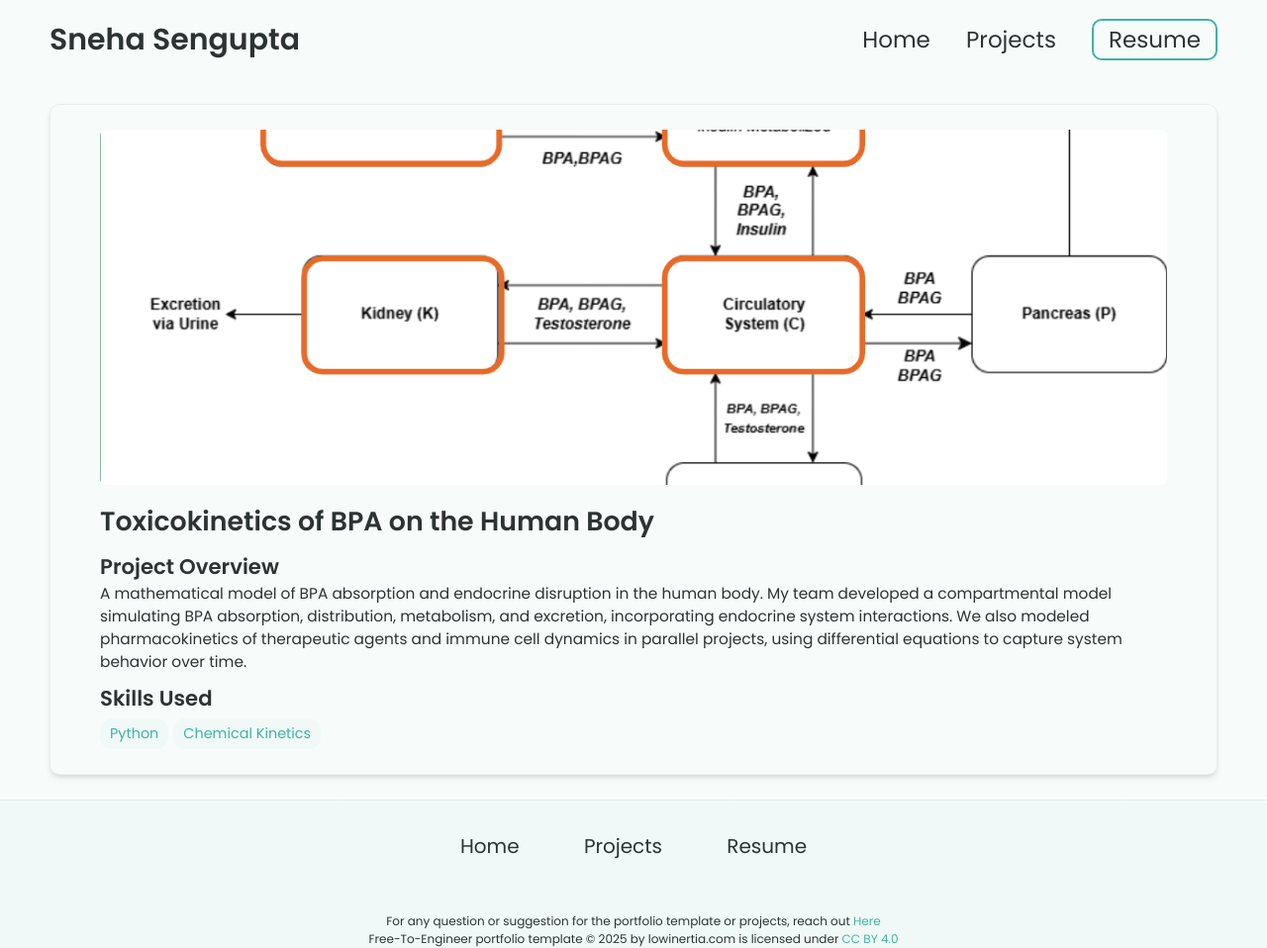
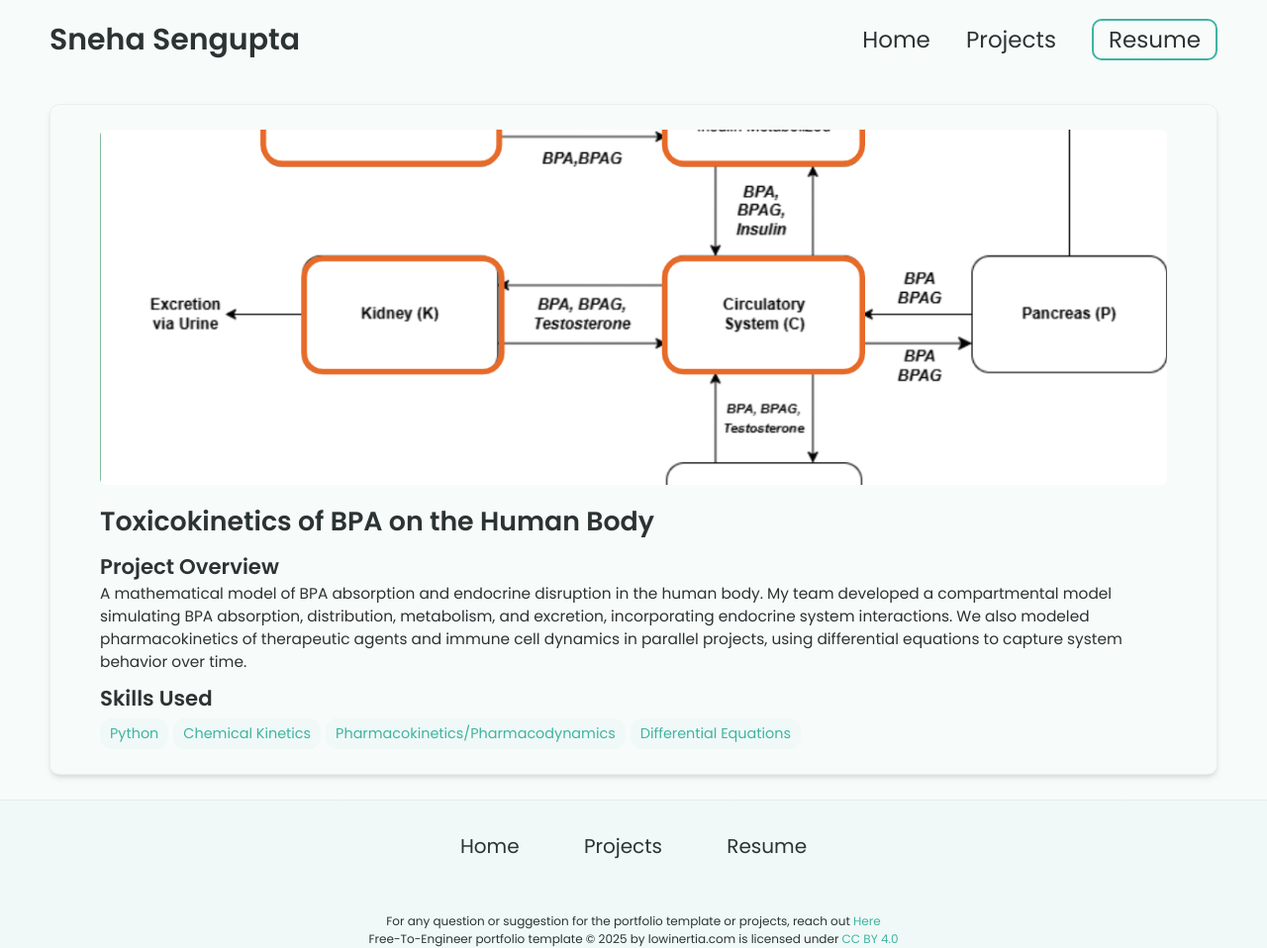
Before and after one commit to snehaus22/snehaus22.github.io, a Jekyll site: the page built from _projects/BPA/index.md, in a window 1280 px wide. Shown: the whole page at 99% size. Built offline with Jekyll 4.4.1, drawn with Linux system fonts in a browser that asks for light colours.

Commit message:
Update skills section in BPA project index
Added skills in Pharmacokinetics/Pharmacodynamics and Differential Equations.

```diff
--- a/_projects/BPA/index.md
+++ b/_projects/BPA/index.md
@@ -5,5 +5,7 @@ description:  A mathematical model of BPA absorption and endocrine disruption in
 skills:
 - Python
 - Chemical Kinetics
+- Pharmacokinetics/Pharmacodynamics
+- Differential Equations
 main-image: /bpa.png
 ---
```
